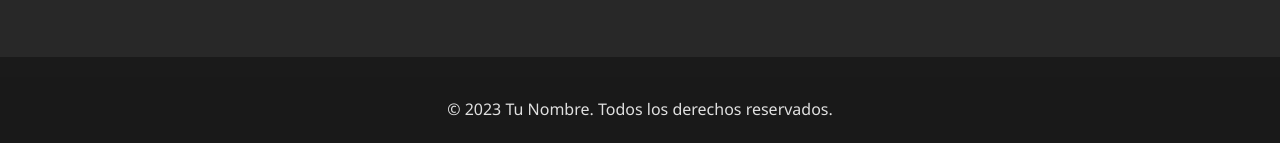
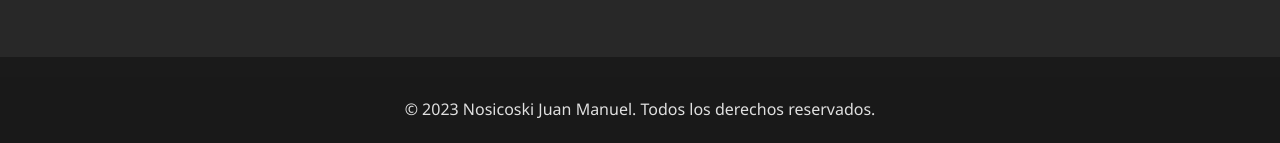
Before and after one commit to Nosicoski/Portfolio-Nosicoski, a plain HTML site: page index.html in a window 1280 px wide. Shown: the part 3539-3682 px from the top of the page. Drawn offline with nearby package versions, Linux system fonts and the light colour scheme.

Commit message:
TERCER COMMIT

```diff
--- a/index.html
+++ b/index.html
@@ -182,7 +182,7 @@
 
     <footer>
         <div class="container">
-            <p>&copy; 2023 Tu Nombre. Todos los derechos reservados.</p>
+            <p>&copy; 2023 Nosicoski Juan Manuel. Todos los derechos reservados.</p>
         </div>
     </footer>
 
```
